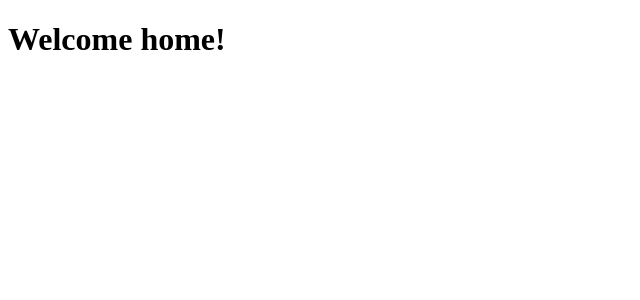
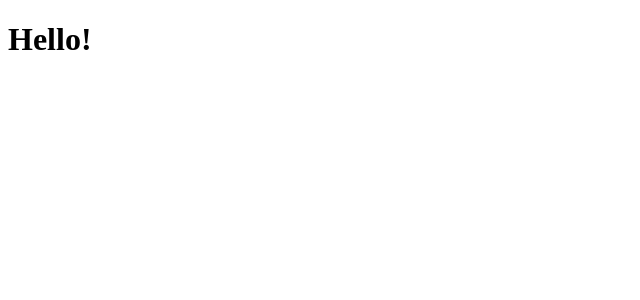
Before and after one commit to surtich/sveltekit-2024, a SvelteKit app: page / in a window 1280 px wide. Shown: the top 300 px of the page, without its empty margins (0-640 px from the left). Built offline with nearby package versions, Linux system fonts and the light colour scheme.

Commit message:
Rutas y parámetros por defecto

```diff
--- a/src/routes/+page.svelte
+++ /dev/null
@@ -1 +0,0 @@
-<h1>Welcome home!</h1>
--- /dev/null
+++ b/src/routes/[[lang]]/+page.svelte
@@ -0,0 +1,15 @@
+<script>
+	import { page } from '$app/stores';
+
+	const { lang = 'en' } = $page.params;
+
+	const greetings = {
+		en: 'Hello!',
+		es: '¡Hola!',
+		fr: 'Bonjour!'
+	};
+
+	const greeting = greetings[lang];
+</script>
+
+<h1>{greeting}</h1>
```
